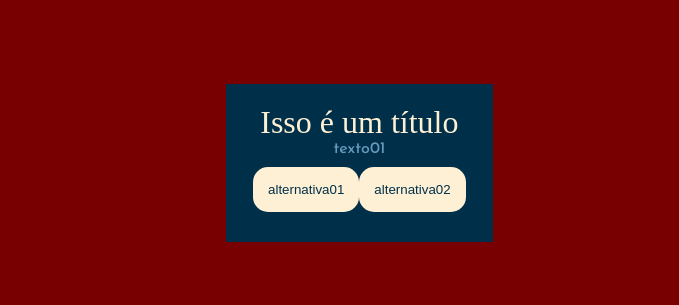
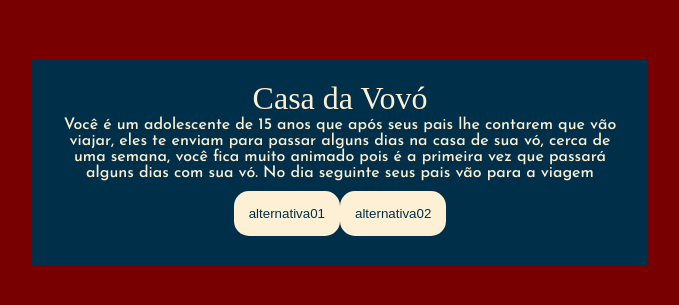
Before and after one commit to andrezito007/2024-3DS--Voc-Decide, a plain HTML site: page index.html in a window 1280 px wide. Shown: the part 237-542 px from the top of the page, without its empty margins (288-967 px from the left). Drawn offline with Linux system fonts and the light colour scheme; a web font is replaced by a local one.

Commit message:
Add files via upload

```diff
--- a/index.html
+++ b/index.html
@@ -11,7 +11,7 @@
 <body>
     <main>
         <div class="caixa-principal">
-            <h1 class="titulo"> Isso é um título </h1>
+            <h1 class="titulo"> Casa da Vovó </h1>
             <div class="caixa-perguntas"></div>
             <div class="caixa-alternativas"></div>
             <div class="caixa-resultados">
--- a/main.js
+++ b/main.js
@@ -6,7 +6,7 @@ const textoResultado = document.querySelector('.texto-resultado');
 
 const perguntas = [
     {
-        enunciado: "texto01",
+        enunciado: "Você é um adolescente de 15 anos que após seus pais lhe contarem que vão viajar, eles te enviam para passar alguns dias na casa de sua vó, cerca de uma semana, você fica muito animado pois é a primeira vez que passará alguns dias com sua vó. No dia seguinte seus pais vão para a viagem ",
         alternativas: [
             {
                 texto:'alternativa01',
--- a/style.css
+++ b/style.css
@@ -18,7 +18,7 @@
 
 body{
     background-color: var(--celereiro-vermelho);
-    color: var(--superioridade-aerea-azul);
+    color: var(--chicote-de-mamao);
     display: flex;
     justify-content: center;
     align-items: center;
```
